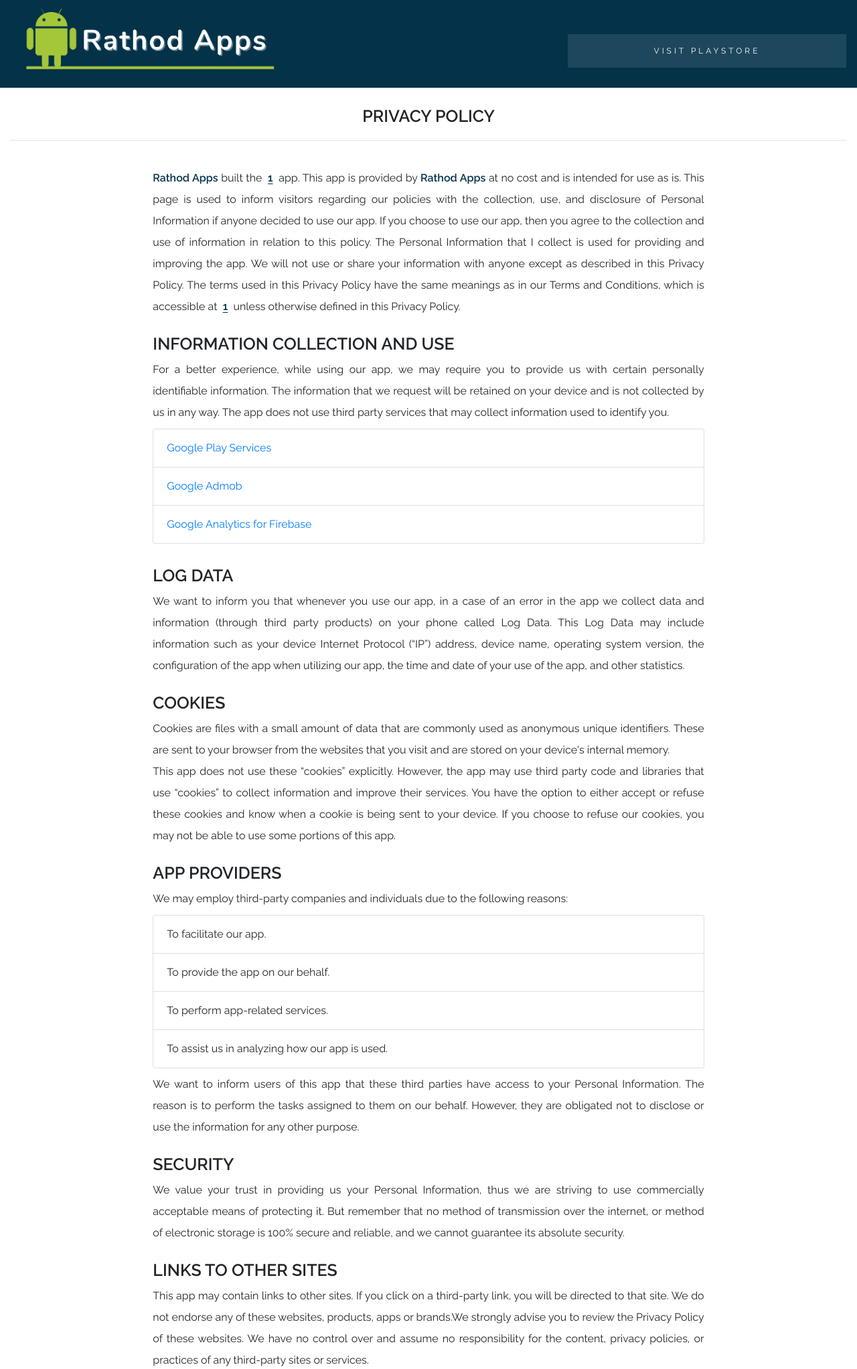
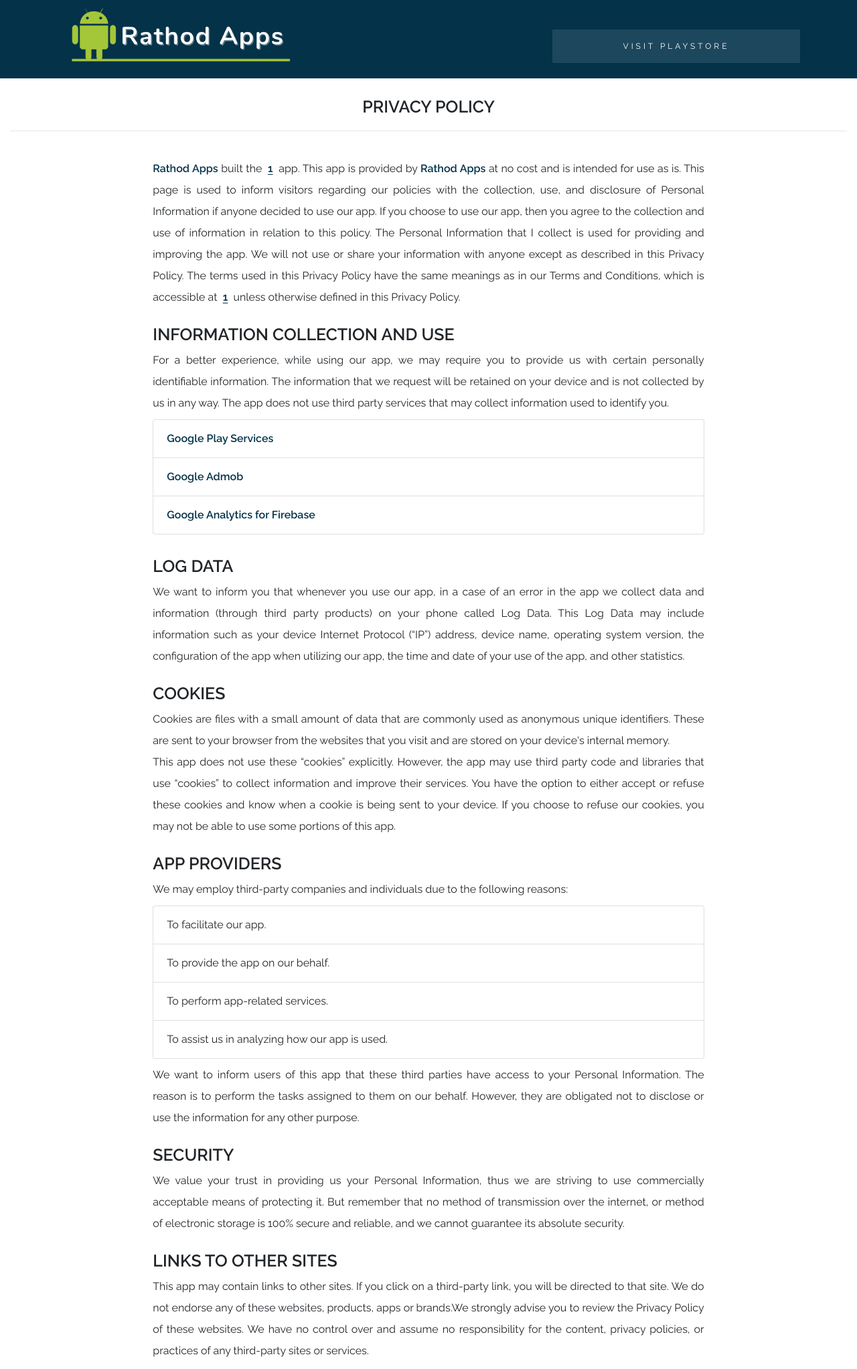
Before and after one commit to abhiratt/Rathod-Apps-Website, a Flask app: page /1/privacy-policy in a window 1280 px wide. Shown: the top 2044 px of the page at 67% size. Run offline with Flask 2, Linux system fonts and the light colour scheme; some libraries are stand-ins or nearby versions.

Commit message:
Deployment Ready

```diff
--- a/static/css/style.css
+++ b/static/css/style.css
@@ -4,9 +4,6 @@
 body {
 	overflow-x: hidden;
 	position: fixed;
-
-	text-align: justify;
-	text-justify: inter-word;
 }
 
 a,
@@ -21,6 +18,9 @@
 }
 
 
+a {
+	color: #033249;
+}
 
 body {
 	font-family: 'Raleway' !important;
--- a/templates/base.html
+++ b/templates/base.html
@@ -12,14 +12,16 @@
 		<link rel="stylesheet" href="../static/css/style.css">
 	</head>
 	<body>
-		<div style="overflow-x:hidden;position: relative;">
 			<nav class="navbar justify-content-between" style="background-color: #033249;align-items:center;">
+
+		<div class="container">
 				<img class="col-lg-4 col-md-4 col-sm-12" src="../static/images/logoggg.png" style="width:80%;">
 				<a href="https://play.google.com/store/apps/dev?id=4660009256913780809"
 					class="col-lg-4 col-md-4 col-sm-12 playstore-button btn-one" rel="nofollow" target="_blank"
 					style="color:white;">
 					<p class="playstore-text text-center">VISIT PLAYSTORE</p>
 				</a>
+				</div>
 			</nav>
 			{% block content %} {% endblock content %}
 
@@ -56,7 +58,7 @@
 					</div>
 				</div>
 			</footer>
-		</div>
+
 		<script src="https://code.jquery.com/jquery-3.2.1.slim.min.js"
 			integrity="sha384-KJ3o2DKtIkvYIK3UENzmM7KCkRr/rE9/Qpg6aAZGJwFDMVNA/GpGFF93hXpG5KkN"
 			crossorigin="anonymous"></script>
--- a/templates/privacypolicy.html
+++ b/templates/privacypolicy.html
@@ -23,9 +23,9 @@
       collected by us in any way. The app does not use third party services that may collect information used to
       identify you.
       <div class="list-group my-2">
-          <a class="list-group-item text" href="https://policies.google.com/privacy" rel="nofollow" target="_blank">Google Play Services</a>
-          <a class="list-group-item" href="https://support.google.com/admob/answer/6128543" rel="nofollow" target="_blank">Google Admob</a>
-          <a class="list-group-item" href="https://firebase.google.com/policies/analytics" rel="nofollow" target="_blank">Google Analytics for Firebase</a>
+          <a class="list-group-item text" href="https://policies.google.com/privacy" rel="nofollow" target="_blank" style="color: #033249;font-weight:600;">Google Play Services</a>
+          <a class="list-group-item" href="https://support.google.com/admob/answer/6128543" rel="nofollow" target="_blank" style="color: #033249;font-weight:600;">Google Admob</a>
+          <a class="list-group-item" href="https://firebase.google.com/policies/analytics" rel="nofollow" target="_blank" style="color: #033249;font-weight:600;">Google Analytics for Firebase</a>
       </div>
     </div>
   </div>
--- a/templates/terms.html
+++ b/templates/terms.html
@@ -41,9 +41,9 @@
       Link to Terms and Conditions of third party service providers used by
       these apps:
       <div class="list-group my-2">
-          <a class="list-group-item" href="https://policies.google.com/terms" rel="nofollow" target="_blank">Google Play Services</a>
-          <a class="list-group-item" href="https://developers.google.com/admob/terms" rel="nofollow" target="_blank">Google Admob</a>
-          <a class="list-group-item" href="https://firebase.google.com/terms/analytics" rel="nofollow" target="_blank">Google Analytics for Firebase</a>
+          <a class="list-group-item" href="https://policies.google.com/terms" rel="nofollow" target="_blank" style="color: #033249;font-weight:600;">Google Play Services</a>
+          <a class="list-group-item" href="https://developers.google.com/admob/terms" rel="nofollow" target="_blank" style="color: #033249;font-weight:600;">Google Admob</a>
+          <a class="list-group-item" href="https://firebase.google.com/terms/analytics" rel="nofollow" target="_blank" style="color: #033249;font-weight:600;">Google Analytics for Firebase</a>
       </div>
         You should be aware that there are certain things that &nbsp;
         <b style="color: #033249;"> Rathod Apps</b>&nbsp;will not take responsibility for. Certain functions of the app will require the app to
```
